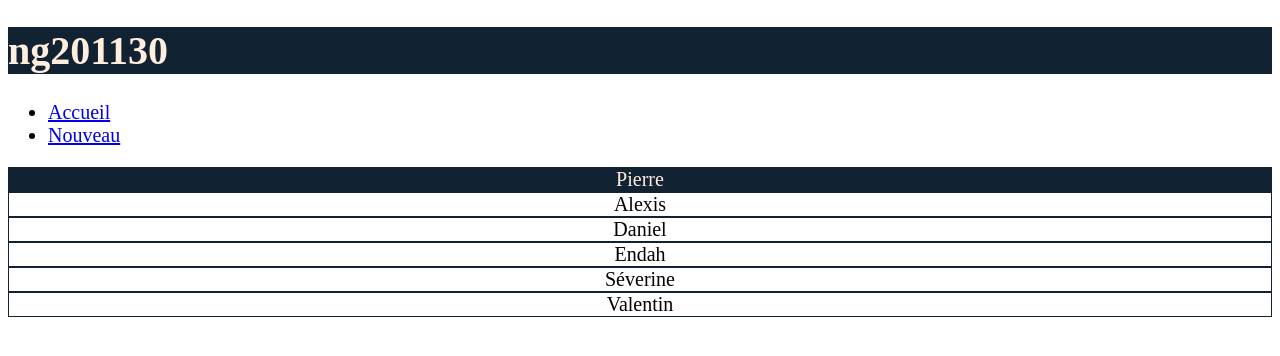
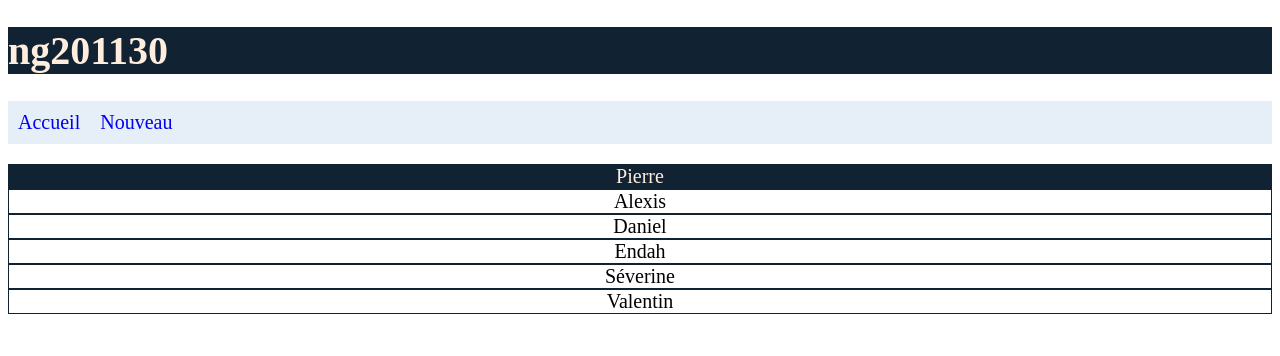
Before and after one commit to pbreteche/ng201130, an Angular app: page / in a window 1280 px wide. Shown: the top 356 px of the page. Built offline with nearby package versions, Linux system fonts and the light colour scheme.

Commit message:
Add style to main menu

```diff
--- a/src/app/app.component.scss
+++ b/src/app/app.component.scss
@@ -4,3 +4,18 @@
   background-color: $brand-color;
   color: $light-color;
 }
+
+nav {
+  background-color: lighten($brand-color, 80%);
+  ul {
+    list-style-type: none;
+    display: flex;
+    padding: 0;
+  }
+
+  a {
+    text-decoration: none;
+    display: block;
+    padding: .5em;
+  }
+}
```
